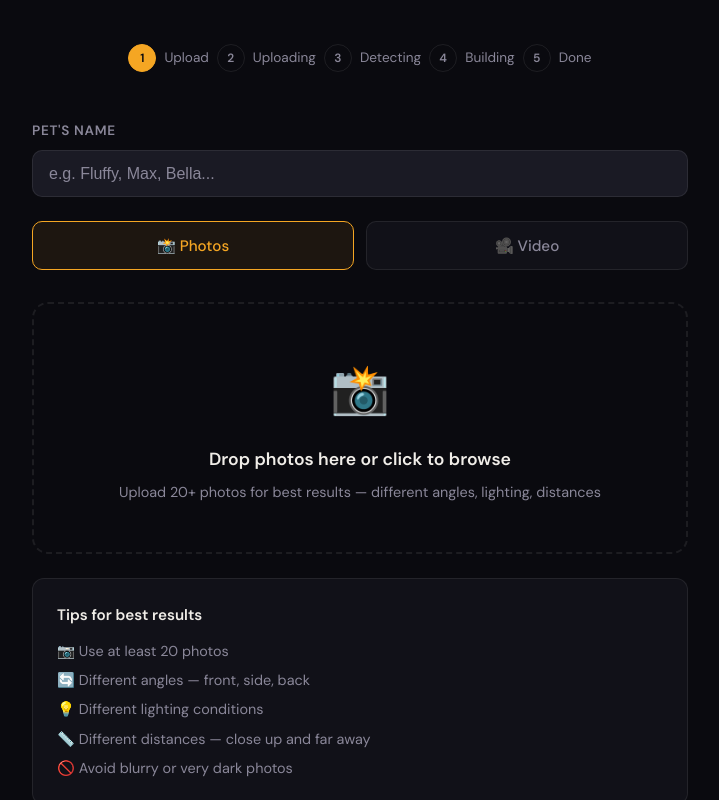
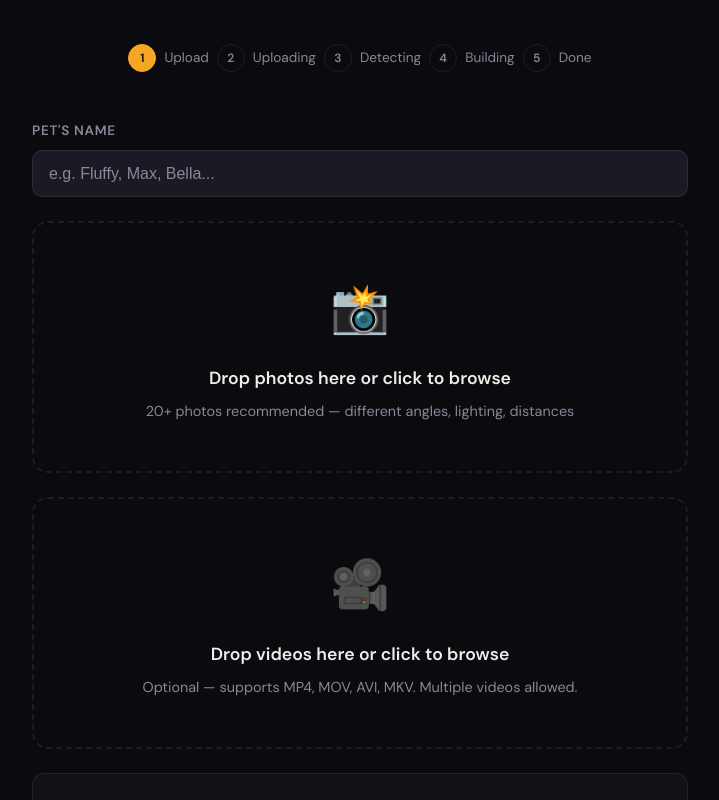
Before and after one commit to Zandermelon/Pet-Finder, a Next.js app in the folder Frontend/: page /register in a window 1280 px wide. Shown: the part 260-1060 px from the top of the page, without its empty margins (280-999 px from the left). Built offline with nearby package versions, Linux system fonts and the light colour scheme.

Commit message:
add ability to submit multiple videos at once

```diff
--- a/Frontend/app/register/page.js
+++ b/Frontend/app/register/page.js
@@ -3,9 +3,8 @@ import { useState } from 'react'
 import Link from 'next/link'
 
 export default function Register() {
-  const [uploadMode, setUploadMode] = useState('photos') // 'photos' | 'video'
   const [files, setFiles] = useState([])
-  const [videoFile, setVideoFile] = useState(null)
+  const [videoFiles, setVideoFiles] = useState([])
   const [petName, setPetName] = useState('')
   const [step, setStep] = useState('upload')
   const [message, setMessage] = useState('')
@@ -17,27 +16,30 @@ export default function Register() {
   }
 
   function handleVideoChange(e) {
-    setVideoFile(e.target.files[0] || null)
+    setVideoFiles(prev => {
+      const existing = new Set(prev.map(f => f.name))
+      const added = Array.from(e.target.files).filter(f => !existing.has(f.name))
+      return [...prev, ...added]
+    })
     setError('')
   }
 
-  function handleDrop(e) {
+  function handlePhotoDrop(e) {
     e.preventDefault()
-    const dropped = Array.from(e.dataTransfer.files)
-    if (uploadMode === 'video') {
-      const vid = dropped.find(f => f.type.startsWith('video/'))
-      if (vid) { setVideoFile(vid); setError('') }
-    } else {
-      setFiles(dropped.filter(f => f.type.startsWith('image/')))
+    const dropped = Array.from(e.dataTransfer.files).filter(f => f.type.startsWith('image/'))
+    if (dropped.length) { setFiles(dropped); setError('') }
+  }
+
+  function handleVideoDrop(e) {
+    e.preventDefault()
+    const vids = Array.from(e.dataTransfer.files).filter(f => f.type.startsWith('video/'))
+    if (vids.length) {
+      setVideoFiles(prev => {
+        const existing = new Set(prev.map(f => f.name))
+        return [...prev, ...vids.filter(f => !existing.has(f.name))]
+      })
       setError('')
     }
-  }
-
-  function switchMode(mode) {
-    setUploadMode(mode)
-    setFiles([])
-    setVideoFile(null)
-    setError('')
   }
 
   async function handleSubmit() {
@@ -45,38 +47,20 @@ export default function Register() {
       setError("Please enter your pet's name")
       return
     }
+    if (files.length === 0 && videoFiles.length === 0) {
+      setError('Please upload at least some photos or a video')
+      return
+    }
+    if (files.length > 0 && files.length < 5) {
+      setError('Please upload at least 5 photos, or add a video too')
+      return
+    }
 
     try {
       let sid = localStorage.getItem('session_id')
 
-      if (uploadMode === 'video') {
-        if (!videoFile) {
-          setError('Please select a video file')
-          return
-        }
-
-        setStep('uploading')
-        setMessage('Uploading video and extracting frames...')
-
-        const formData = new FormData()
-        formData.append('file', videoFile)
-
-        const sidParam = sid ? `?session_id=${encodeURIComponent(sid)}` : ''
-        const uploadRes = await fetch(`http://localhost:8000/api/upload-profile-video${sidParam}`, {
-          method: 'POST',
-          body: formData
-        })
-        const uploadData = await uploadRes.json()
-        if (!uploadRes.ok) throw new Error(uploadData.detail)
-
-        sid = uploadData.session_id
-
-      } else {
-        if (files.length < 10) {
-          setError('Please upload at least 10 photos for better accuracy')
-          return
-        }
-
+      // Upload photos first (if any)
+      if (files.length > 0) {
         setStep('uploading')
         setMessage('Uploading photos...')
 
@@ -90,23 +74,42 @@ export default function Register() {
         })
         const uploadData = await uploadRes.json()
         if (!uploadRes.ok) throw new Error(uploadData.detail)
+        sid = uploadData.session_id
+      }
 
+      // Upload each video in sequence, reusing the same session
+      for (let i = 0; i < videoFiles.length; i++) {
+        setStep('uploading')
+        setMessage(
+          videoFiles.length > 1
+            ? `Extracting frames from video ${i + 1} of ${videoFiles.length}...`
+            : 'Uploading video and extracting frames...'
+        )
+
+        const formData = new FormData()
+        formData.append('file', videoFiles[i])
+
+        const sidParam = sid ? `?session_id=${encodeURIComponent(sid)}` : ''
+        const uploadRes = await fetch(`http://localhost:8000/api/upload-profile-video${sidParam}`, {
+          method: 'POST',
+          body: formData
+        })
+        const uploadData = await uploadRes.json()
+        if (!uploadRes.ok) throw new Error(uploadData.detail)
         sid = uploadData.session_id
       }
 
       localStorage.setItem('session_id', sid)
 
-      // Step 2 — crop
+      // Crop
       setStep('cropping')
       setMessage('Finding your pet in each photo...')
 
-      const cropRes = await fetch(`http://localhost:8000/api/crop-photos/${sid}`, {
-        method: 'POST'
-      })
+      const cropRes = await fetch(`http://localhost:8000/api/crop-photos/${sid}`, { method: 'POST' })
       const cropData = await cropRes.json()
       if (!cropRes.ok) throw new Error(cropData.detail)
 
-      // Step 3 — build profile
+      // Build profile
       setStep('building')
       setMessage(`Building ${petName}'s unique profile...`)
 
@@ -126,6 +129,8 @@ export default function Register() {
     }
   }
 
+  const hasContent = files.length > 0 || videoFiles.length > 0
+
   return (
     <main className="main">
 
@@ -140,7 +145,7 @@ export default function Register() {
       <div className="page-container">
         <div className="page-header">
           <h1 className="page-title">Register your pet</h1>
-          <p className="page-sub">Upload photos or a video of your pet so our AI can learn to recognize them</p>
+          <p className="page-sub">Upload photos and/or videos — the more the better</p>
         </div>
 
         {/* Progress steps */}
@@ -174,35 +179,18 @@ export default function Register() {
               />
             </div>
 
-            {/* Mode toggle */}
-            <div className="mode-toggle">
-              <button
-                className={`mode-btn ${uploadMode === 'photos' ? 'active' : ''}`}
-                onClick={() => switchMode('photos')}
-              >
-                📸 Photos
-              </button>
-              <button
-                className={`mode-btn ${uploadMode === 'video' ? 'active' : ''}`}
-                onClick={() => switchMode('video')}
-              >
-                🎥 Video
-              </button>
-            </div>
-
-            {uploadMode === 'photos' ? (
-              <>
+            {/* Photos dropzone */}
             <div
               className="dropzone"
-                  onDrop={handleDrop}
+              onDrop={handlePhotoDrop}
               onDragOver={e => e.preventDefault()}
               onClick={() => document.getElementById('file-input').click()}
             >
               <div className="dropzone-icon">📸</div>
               <p className="dropzone-title">Drop photos here or click to browse</p>
-                  <p className="dropzone-sub">Upload 20+ photos for best results — different angles, lighting, distances</p>
+              <p className="dropzone-sub">20+ photos recommended — different angles, lighting, distances</p>
               {files.length > 0 && (
-                    <div className="file-count">{files.length} photos selected</div>
+                <div className="file-count">{files.length} photo{files.length !== 1 ? 's' : ''} selected</div>
               )}
               <input
                 id="file-input"
@@ -226,62 +214,64 @@ export default function Register() {
                 )}
               </div>
             )}
-              </>
-            ) : (
+
+            {/* Videos dropzone */}
             <div
               className="dropzone"
-                onDrop={handleDrop}
+              style={{ marginTop: '1rem' }}
+              onDrop={handleVideoDrop}
               onDragOver={e => e.preventDefault()}
               onClick={() => document.getElementById('video-input').click()}
             >
               <div className="dropzone-icon">🎥</div>
-                <p className="dropzone-title">Drop a video here or click to browse</p>
-                <p className="dropzone-sub">Supports MP4, MOV, AVI, MKV — frames will be extracted automatically</p>
-                {videoFile && (
-                  <div className="file-count">{videoFile.name} ({(videoFile.size / 1024 / 1024).toFixed(1)} MB)</div>
+              <p className="dropzone-title">Drop videos here or click to browse</p>
+              <p className="dropzone-sub">Optional — supports MP4, MOV, AVI, MKV. Multiple videos allowed.</p>
+              {videoFiles.length > 0 && (
+                <div className="file-count">{videoFiles.length} video{videoFiles.length !== 1 ? 's' : ''} selected</div>
               )}
               <input
                 id="video-input"
                 type="file"
                 accept="video/*"
+                multiple
                 onChange={handleVideoChange}
                 style={{ display: 'none' }}
               />
+            </div>
+
+            {videoFiles.length > 0 && (
+              <div style={{ marginTop: '0.5rem', display: 'flex', flexDirection: 'column', gap: '0.25rem' }}>
+                {videoFiles.map((f, i) => (
+                  <div key={i} style={{ display: 'flex', alignItems: 'center', justifyContent: 'space-between', fontSize: '0.85rem', color: 'var(--text-muted)' }}>
+                    <span>🎥 {f.name} ({(f.size / 1024 / 1024).toFixed(1)} MB)</span>
+                    <button
+                      style={{ background: 'none', border: 'none', cursor: 'pointer', color: 'var(--text-muted)', fontSize: '1rem', padding: '0 0.25rem' }}
+                      onClick={() => setVideoFiles(prev => prev.filter((_, j) => j !== i))}
+                    >
+                      ✕
+                    </button>
+                  </div>
+                ))}
               </div>
             )}
 
             {error && <div className="error-box">{error}</div>}
 
             <div className="tips-box">
-              {uploadMode === 'photos' ? (
-                <>
               <h3>Tips for best results</h3>
               <ul>
-                    <li>📷 Use at least 20 photos</li>
-                    <li>🔄 Different angles — front, side, back</li>
-                    <li>💡 Different lighting conditions</li>
-                    <li>📏 Different distances — close up and far away</li>
-                    <li>🚫 Avoid blurry or very dark photos</li>
+                <li>📷 Use at least 20 photos or a 30–60 second video</li>
+                <li>🔄 Capture different angles — front, side, back</li>
+                <li>💡 Include different lighting conditions</li>
+                <li>📏 Mix close-up and wide shots</li>
+                <li>🚫 Avoid blurry or very dark images</li>
               </ul>
-                </>
-              ) : (
-                <>
-                  <h3>Tips for best results</h3>
-                  <ul>
-                    <li>🎥 A 30–60 second clip works great</li>
-                    <li>🔄 Walk around your pet to capture different angles</li>
-                    <li>💡 Film in good lighting</li>
-                    <li>📏 Include close-up and wide shots</li>
-                    <li>🚫 Avoid shaky or very fast movement</li>
-                  </ul>
-                </>
-              )}
             </div>
 
             <button
               className="btn-primary btn-large btn-full"
               onClick={handleSubmit}
-              disabled={uploadMode === 'photos' ? files.length === 0 : !videoFile}
+              disabled={!hasContent}
             >
               Register My Pet →
             </button>
@@ -294,8 +284,9 @@ export default function Register() {
             <div className="spinner"/>
             <h2>{message}</h2>
             <p className="processing-sub">
-              {step === 'uploading' && uploadMode === 'video' && 'Extracting 1 frame per second from your video...'}
-              {step === 'uploading' && uploadMode === 'photos' && `Uploading ${files.length} photos...`}
+              {step === 'uploading' && videoFiles.length > 0 && files.length > 0 && 'Uploading photos then extracting video frames...'}
+              {step === 'uploading' && videoFiles.length > 0 && files.length === 0 && 'Extracting 1 frame per second from each video...'}
+              {step === 'uploading' && videoFiles.length === 0 && `Uploading ${files.length} photos...`}
               {step === 'cropping' && 'YOLO AI is finding your pet in each photo and cropping them out...'}
               {step === 'building' && 'DINO AI is building a unique fingerprint for your pet...'}
             </p>
@@ -317,7 +308,7 @@ export default function Register() {
               </Link>
               <button
                 className="btn-secondary"
-                onClick={() => { setStep('upload'); setFiles([]); setVideoFile(null); setMessage(''); setPetName('') }}
+                onClick={() => { setStep('upload'); setFiles([]); setVideoFiles([]); setMessage(''); setPetName('') }}
               >
                 Register another pet
               </button>
```
Lines whose indentation alone changed are shown as unchanged.
